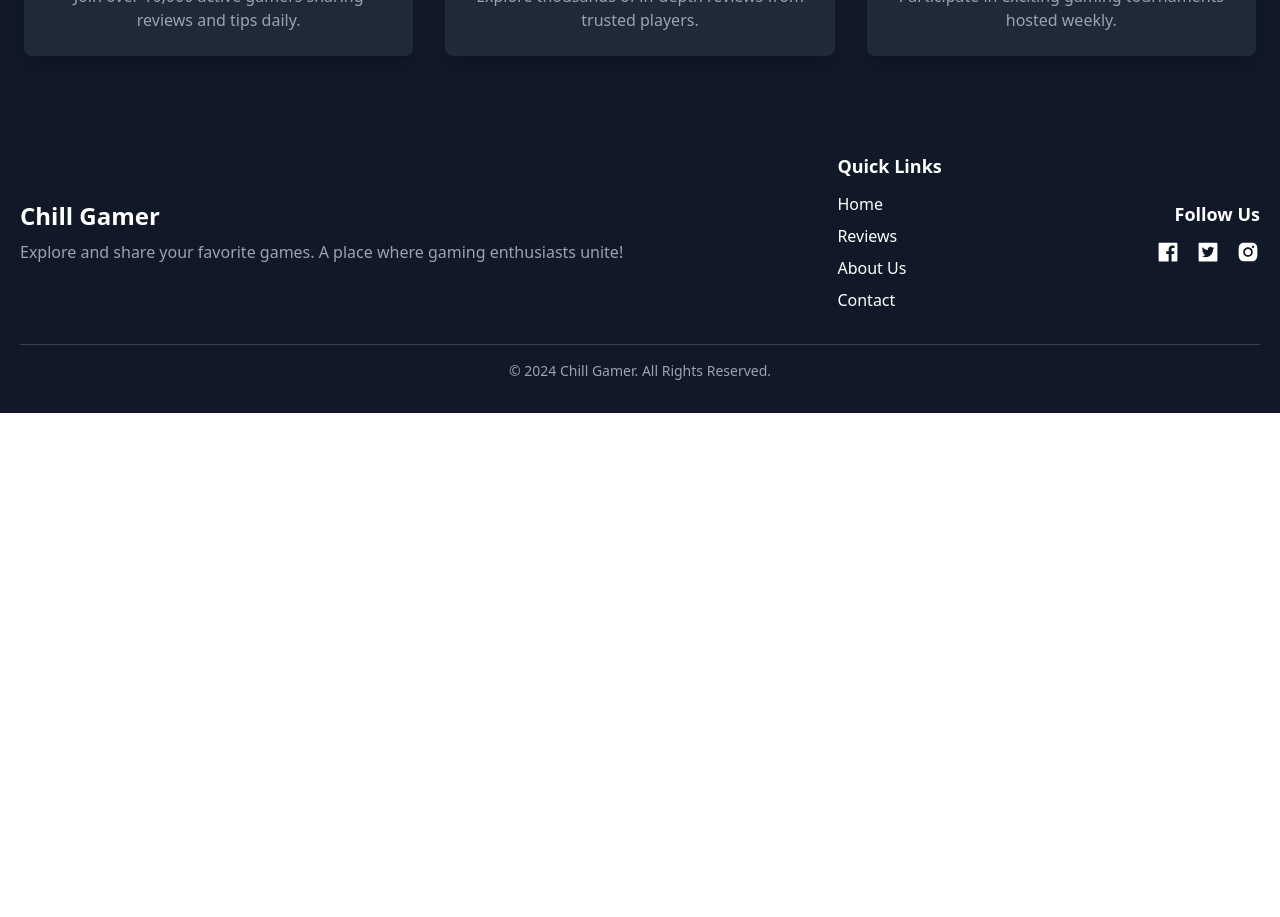
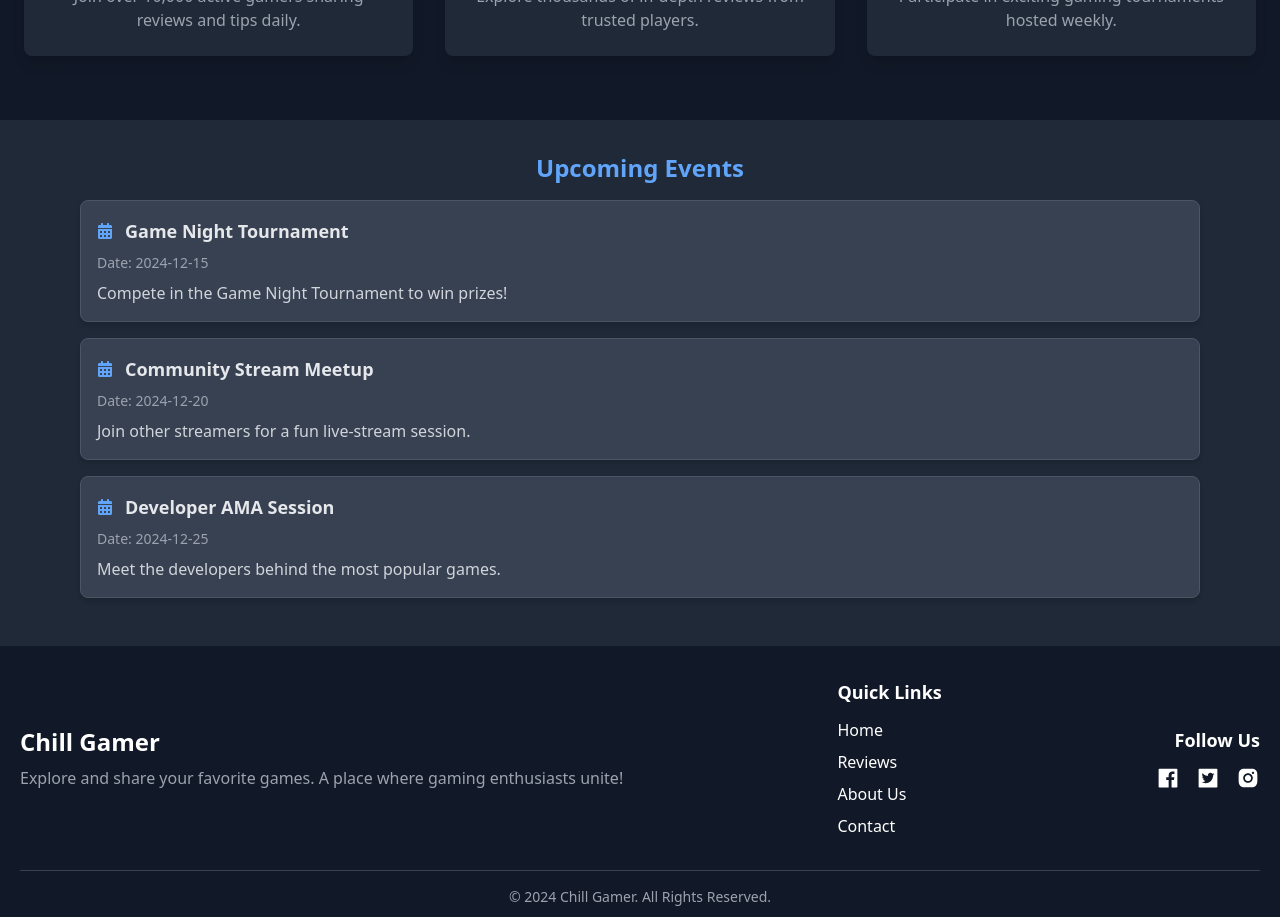
Before and after one commit to Sabuj-Chowdhury/chill-gamer-mongoDB, a React (Vite) app: page / in a window 1280 px wide. Shown: the part 1920-2837 px from the top of the page. Before the commit the page ends 2333 px from the top, so only its background shows below. Built offline with nearby package versions, Linux system fonts and the light colour scheme; no server answers.

Commit message:
New section upcoming event add

```diff
--- /dev/null
+++ b/src/Components/UpcomingEvents/UpcomingEvents.jsx
@@ -0,0 +1,50 @@
+import { FaCalendarAlt } from "react-icons/fa";
+
+// Sample event data
+const events = [
+  {
+    id: 1,
+    title: "Game Night Tournament",
+    date: "2024-12-15",
+    description: "Compete in the Game Night Tournament to win prizes!",
+  },
+  {
+    id: 2,
+    title: "Community Stream Meetup",
+    date: "2024-12-20",
+    description: "Join other streamers for a fun live-stream session.",
+  },
+  {
+    id: 3,
+    title: "Developer AMA Session",
+    date: "2024-12-25",
+    description: "Meet the developers behind the most popular games.",
+  },
+];
+
+const UpcomingEvents = () => {
+  return (
+    <div className="py-8 bg-gray-800 text-gray-200">
+      <h2 className="text-center text-2xl text-blue-400 font-bold mb-4">
+        Upcoming Events
+      </h2>
+      <div className="max-w-6xl mx-auto px-4">
+        {events.map((event) => (
+          <div
+            key={event.id}
+            className="mb-4 p-4 bg-gray-700 border border-gray-600 rounded-lg shadow-md transition-shadow hover:shadow-lg"
+          >
+            <div className="flex items-center mb-2">
+              <FaCalendarAlt className="text-blue-400 mr-3" />
+              <div className="text-lg font-semibold">{event.title}</div>
+            </div>
+            <div className="text-sm text-gray-400 mb-2">Date: {event.date}</div>
+            <p className="text-gray-300">{event.description}</p>
+          </div>
+        ))}
+      </div>
+    </div>
+  );
+};
+
+export default UpcomingEvents;
--- a/src/Pages/Home.jsx
+++ b/src/Pages/Home.jsx
@@ -1,6 +1,7 @@
 import Banner from "../Components/Banner/Banner";
 import CommunityHighlights from "../Components/CommunityHighlights/CommunityHighlights";
 import TopRatedGames from "../Components/TopRatedGames/TopRatedGames";
+import UpcomingEvents from "../Components/UpcomingEvents/UpcomingEvents";
 
 const Home = () => {
   return (
@@ -10,6 +11,7 @@ const Home = () => {
         <Banner></Banner>
         <TopRatedGames></TopRatedGames>
         <CommunityHighlights></CommunityHighlights>
+        <UpcomingEvents></UpcomingEvents>
       </div>
     </div>
   );
```
